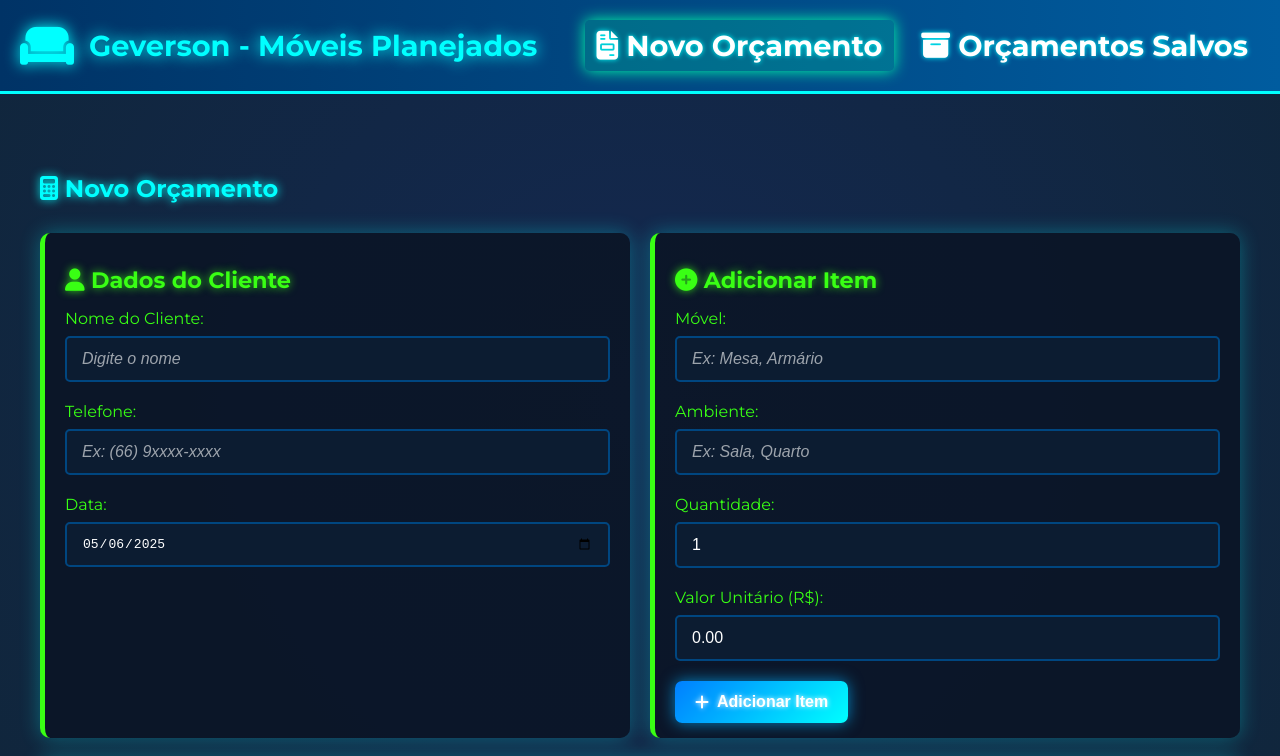
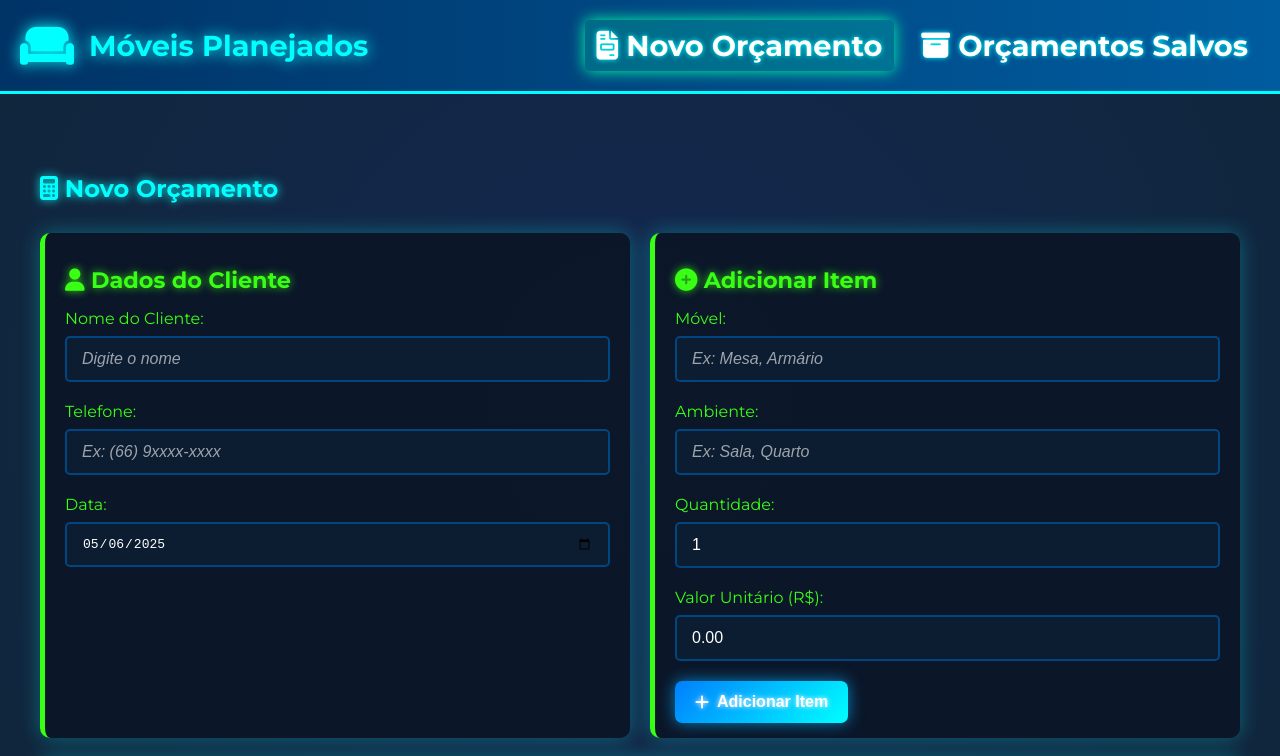
Before and after one commit to geveratmos/Geverson-Or-amentos, a plain HTML site: page index.html in a window 1280 px wide. Shown: the top 756 px of the page. Drawn offline with Linux system fonts and the light colour scheme.

Commit message:
Update index.html

```diff
--- a/index.html
+++ b/index.html
@@ -19,7 +19,7 @@
 
     <!-- Cabeçalho -->
     <header class="header">
-        <div class="logo"><i class="fas fa-couch"></i> Geverson - Móveis Planejados</div>
+        <div class="logo"><i class="fas fa-couch"></i>  Móveis Planejados</div>
         <nav class="menu">
             <ul>
                 <li id="menu-novo-orcamento" class="menu-item active">
```
